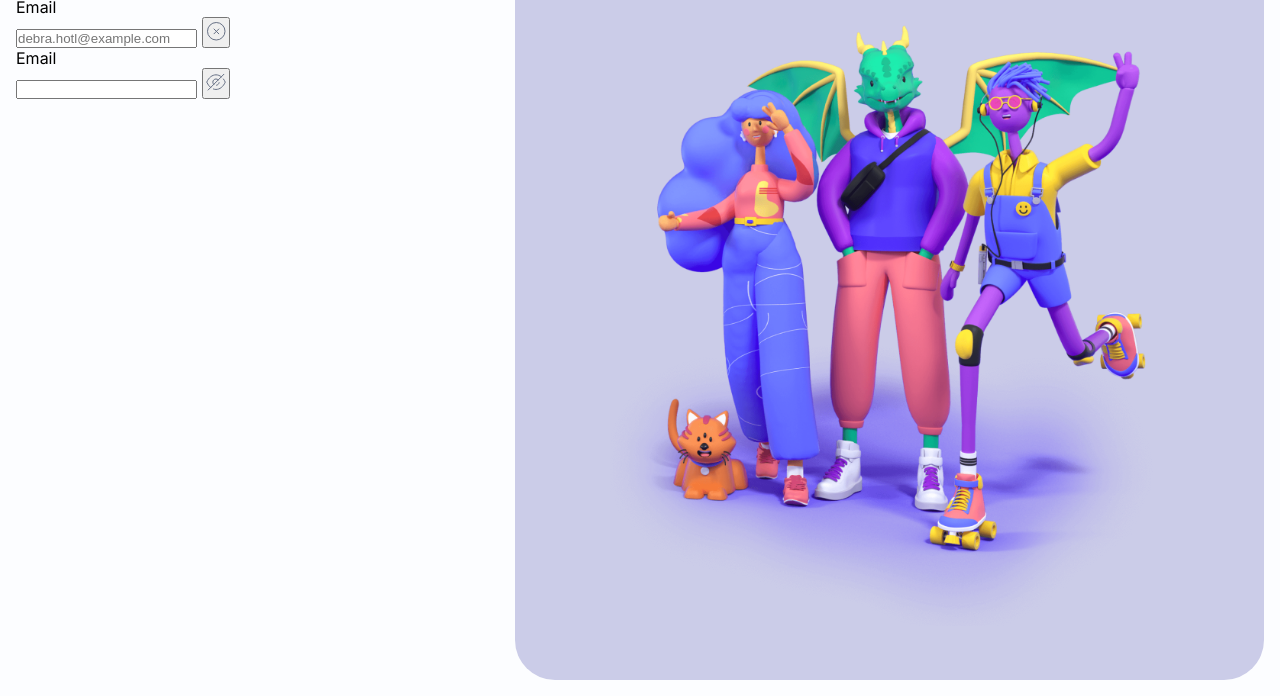
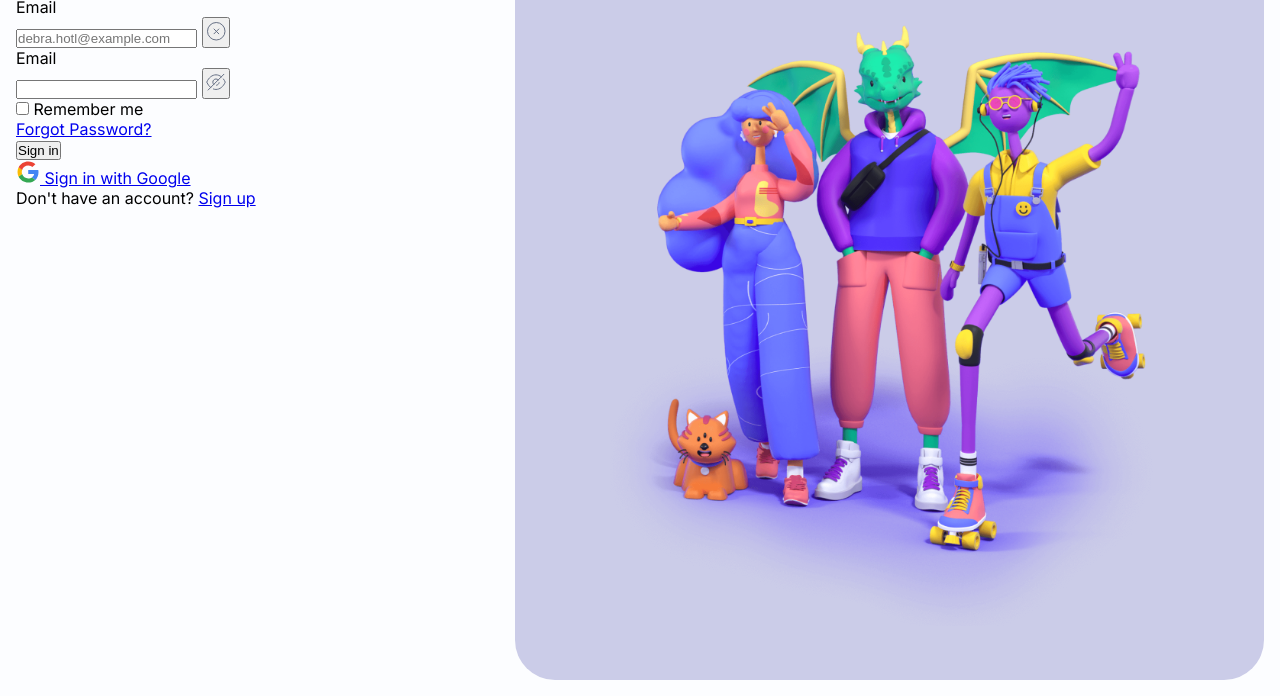
Before and after one commit to PedroMakengo/nft-access, a plain HTML site: page index.html in a window 1280 px wide. Shown: the part 104-800 px from the top of the page. Drawn offline with Linux system fonts and the light colour scheme.

Commit message:
Trabalhando

```diff
--- a/index.html
+++ b/index.html
@@ -108,6 +108,53 @@
                 </button>
               </div>
             </div>
+
+            <div class="form__control__remember">
+              <div class="remember_me">
+                <label for="remember">
+                  <input type="checkbox" id="remember" /> Remember me
+                </label>
+              </div>
+              <div class="forgot__password">
+                <a href="#">Forgot Password?</a>
+              </div>
+            </div>
+
+            <div class="form__control">
+              <input type="submit" value="Sign in" />
+            </div>
+
+            <div class="form__control">
+              <a href="#">
+                <svg
+                  width="24"
+                  height="24"
+                  viewBox="0 0 24 24"
+                  fill="none"
+                  xmlns="http://www.w3.org/2000/svg"
+                >
+                  <path
+                    d="M22.501 12.2332C22.501 11.3699 22.4296 10.7399 22.2748 10.0865H12.2153V13.9832H18.12C18.001 14.9515 17.3582 16.4099 15.9296 17.3898L15.9096 17.5203L19.0902 19.935L19.3106 19.9565C21.3343 18.1249 22.501 15.4298 22.501 12.2332Z"
+                    fill="#4285F4"
+                  />
+                  <path
+                    d="M12.214 22.5C15.1068 22.5 17.5353 21.5666 19.3092 19.9567L15.9282 17.3899C15.0235 18.0083 13.8092 18.4399 12.214 18.4399C9.38069 18.4399 6.97596 16.6083 6.11874 14.0766L5.99309 14.0871L2.68583 16.5954L2.64258 16.7132C4.40446 20.1433 8.0235 22.5 12.214 22.5Z"
+                    fill="#34A853"
+                  />
+                  <path
+                    d="M6.12046 14.0767C5.89428 13.4234 5.76337 12.7233 5.76337 12C5.76337 11.2767 5.89428 10.5767 6.10856 9.92337L6.10257 9.78423L2.75386 7.2356L2.64429 7.28667C1.91814 8.71002 1.50146 10.3084 1.50146 12C1.50146 13.6917 1.91814 15.29 2.64429 16.7133L6.12046 14.0767Z"
+                    fill="#FBBC05"
+                  />
+                  <path
+                    d="M12.2141 5.55997C14.2259 5.55997 15.583 6.41163 16.3569 7.12335L19.3807 4.23C17.5236 2.53834 15.1069 1.5 12.2141 1.5C8.02353 1.5 4.40447 3.85665 2.64258 7.28662L6.10686 9.92332C6.97598 7.39166 9.38073 5.55997 12.2141 5.55997Z"
+                    fill="#EB4335"
+                  />
+                </svg>
+                Sign in with Google
+              </a>
+            </div>
+
+            <p>Don't have an account? <a href="#">Sign up</a></p>
           </form>
         </div>
       </div>
```
